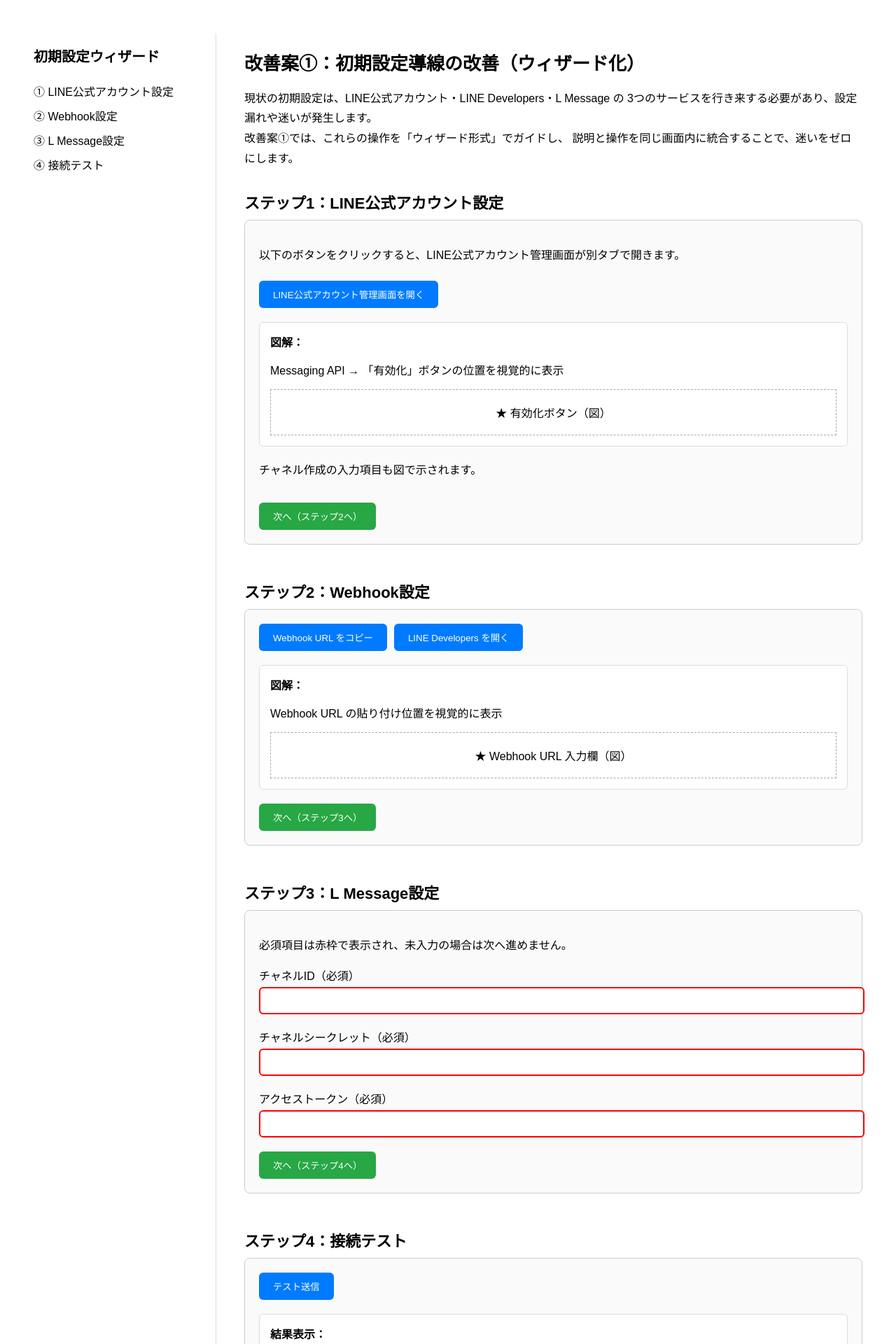
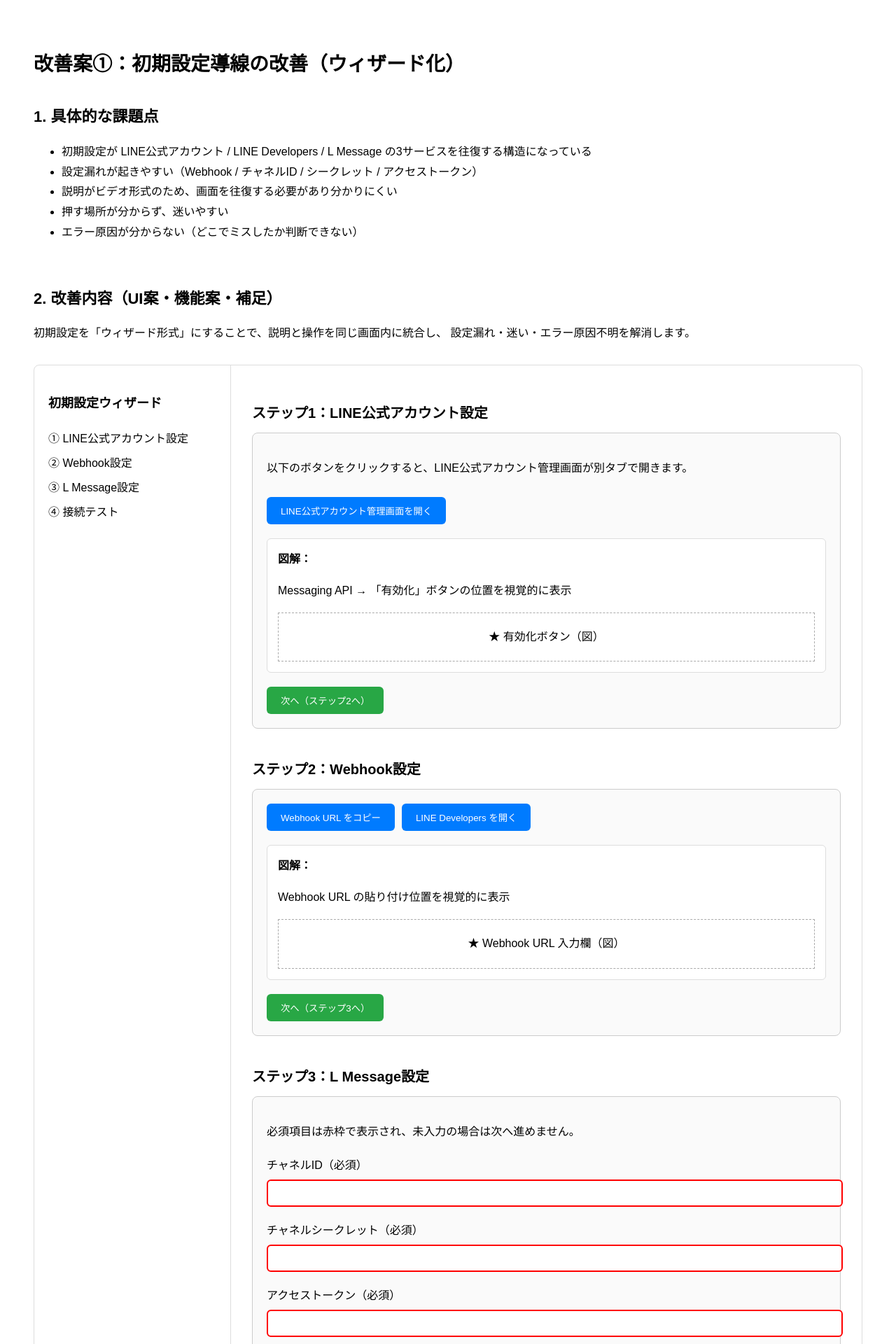
Before and after one commit to test202608/sample, a Next.js app: page /proposal1 in a window 1280 px wide. Shown: the top 1920 px of the page at 70% size. Built offline with nearby package versions, Linux system fonts and the light colour scheme.

Commit message:
ブラッシュアップ

```diff
--- a/app/proposal1/page.js
+++ b/app/proposal1/page.js
@@ -1,14 +1,48 @@
 export default function Proposal1() {
   return (
-    <main style={{ display: "flex", padding: "40px", fontFamily: "sans-serif" }}>
+    <main style={{ padding: "40px", fontFamily: "sans-serif", lineHeight: "1.8" }}>
 
-      {/* 左側：ステップ一覧（エルメ風） */}
+      {/* タイトル */}
+      <h1 style={{ fontSize: "28px", marginBottom: "30px" }}>
+        改善案①：初期設定導線の改善（ウィザード化）
+      </h1>
+
+      {/* 1. 具体的な課題点 */}
+      <section style={{ marginBottom: "60px" }}>
+        <h2 style={{ fontSize: "22px", marginBottom: "10px" }}>1. 具体的な課題点</h2>
+        <ul>
+          <li>初期設定が LINE公式アカウント / LINE Developers / L Message の3サービスを往復する構造になっている</li>
+          <li>設定漏れが起きやすい（Webhook / チャネルID / シークレット / アクセストークン）</li>
+          <li>説明がビデオ形式のため、画面を往復する必要があり分かりにくい</li>
+          <li>押す場所が分からず、迷いやすい</li>
+          <li>エラー原因が分からない（どこでミスしたか判断できない）</li>
+        </ul>
+      </section>
+
+      {/* 2. 改善内容（UI案・機能案・補足） */}
+      <section style={{ marginBottom: "60px" }}>
+        <h2 style={{ fontSize: "22px", marginBottom: "10px" }}>2. 改善内容（UI案・機能案・補足）</h2>
+
+        <p>
+          初期設定を「ウィザード形式」にすることで、説明と操作を同じ画面内に統合し、
+          設定漏れ・迷い・エラー原因不明を解消します。
+        </p>
+
+        {/* ウィザードUI案（エルメ風） */}
+        <div style={{
+          display: "flex",
+          marginTop: "30px",
+          border: "1px solid #ddd",
+          borderRadius: "8px"
+        }}>
+
+          {/* 左側：ステップ一覧 */}
           <aside style={{
             width: "240px",
             borderRight: "1px solid #ddd",
-        paddingRight: "20px"
+            padding: "20px"
           }}>
-        <h2 style={{ fontSize: "20px", marginBottom: "20px" }}>初期設定ウィザード</h2>
+            <h3 style={{ fontSize: "18px", marginBottom: "15px" }}>初期設定ウィザード</h3>
             <ul style={{ listStyle: "none", padding: 0, lineHeight: "2.2" }}>
               <li>① LINE公式アカウント設定</li>
               <li>② Webhook設定</li>
@@ -18,32 +52,20 @@
           </aside>
 
           {/* 右側：ウィザード画面 */}
-      <section style={{ flex: 1, paddingLeft: "40px" }}>
-
-        <h1 style={{ fontSize: "26px", marginBottom: "20px" }}>
-          改善案①：初期設定導線の改善（ウィザード化）
-        </h1>
-
-        <p style={{ marginBottom: "30px", lineHeight: "1.8" }}>
-          現状の初期設定は、LINE公式アカウント・LINE Developers・L Message の
-          3つのサービスを行き来する必要があり、設定漏れや迷いが発生します。
-          <br />
-          改善案①では、これらの操作を「ウィザード形式」でガイドし、
-          説明と操作を同じ画面内に統合することで、迷いをゼロにします。
-        </p>
+          <section style={{ flex: 1, padding: "30px" }}>
 
             {/* ステップ1 */}
-        <div style={{ marginBottom: "50px" }}>
-          <h2 style={{ fontSize: "22px", marginBottom: "10px" }}>ステップ1：LINE公式アカウント設定</h2>
-
+            <h3 style={{ fontSize: "20px", marginBottom: "10px" }}>
+              ステップ1：LINE公式アカウント設定
+            </h3>
             <div style={{
               border: "1px solid #ccc",
               padding: "20px",
               borderRadius: "8px",
-            background: "#fafafa"
+              background: "#fafafa",
+              marginBottom: "40px"
             }}>
               <p>以下のボタンをクリックすると、LINE公式アカウント管理画面が別タブで開きます。</p>
-
               <button style={{
                 background: "#007bff",
                 color: "#fff",
@@ -75,10 +97,6 @@
                 </div>
               </div>
 
-            <p style={{ marginTop: "20px" }}>
-              チャネル作成の入力項目も図で示されます。
-            </p>
-
               <button style={{
                 marginTop: "20px",
                 background: "#28a745",
@@ -91,17 +109,17 @@
                 次へ（ステップ2へ）
               </button>
             </div>
-        </div>
 
             {/* ステップ2 */}
-        <div style={{ marginBottom: "50px" }}>
-          <h2 style={{ fontSize: "22px", marginBottom: "10px" }}>ステップ2：Webhook設定</h2>
-
+            <h3 style={{ fontSize: "20px", marginBottom: "10px" }}>
+              ステップ2：Webhook設定
+            </h3>
             <div style={{
               border: "1px solid #ccc",
               padding: "20px",
               borderRadius: "8px",
-            background: "#fafafa"
+              background: "#fafafa",
+              marginBottom: "40px"
             }}>
               <button style={{
                 background: "#007bff",
@@ -157,17 +175,17 @@
                 次へ（ステップ3へ）
               </button>
             </div>
-        </div>
 
             {/* ステップ3 */}
-        <div style={{ marginBottom: "50px" }}>
-          <h2 style={{ fontSize: "22px", marginBottom: "10px" }}>ステップ3：L Message設定</h2>
-
+            <h3 style={{ fontSize: "20px", marginBottom: "10px" }}>
+              ステップ3：L Message設定
+            </h3>
             <div style={{
               border: "1px solid #ccc",
               padding: "20px",
               borderRadius: "8px",
-            background: "#fafafa"
+              background: "#fafafa",
+              marginBottom: "40px"
             }}>
               <p>必須項目は赤枠で表示され、未入力の場合は次へ進めません。</p>
 
@@ -216,12 +234,11 @@
                 次へ（ステップ4へ）
               </button>
             </div>
-        </div>
 
             {/* ステップ4 */}
-        <div style={{ marginBottom: "50px" }}>
-          <h2 style={{ fontSize: "22px", marginBottom: "10px" }}>ステップ4：接続テスト</h2>
-
+            <h3 style={{ fontSize: "20px", marginBottom: "10px" }}>
+              ステップ4：接続テスト
+            </h3>
             <div style={{
               border: "1px solid #ccc",
               padding: "20px",
@@ -263,9 +280,63 @@
                 完了
               </button>
             </div>
-        </div>
 
           </section>
+        </div>
+      </section>
+
+      {/* 3. 図解（タイムライン形式） */}
+      <section style={{ marginBottom: "60px" }}>
+        <h2 style={{ fontSize: "22px", marginBottom: "10px" }}>3. 図解（タイムライン形式のUI案）</h2>
+        <p>初期設定導線をタイムライン形式で視覚化し、Before/After を明確に示します。</p>
+      </section>
+
+      {/* 4. フローチャート */}
+      <section style={{ marginBottom: "60px" }}>
+        <h2 style={{ fontSize: "22px", marginBottom: "10px" }}>4. フローチャート（配信条件の分岐）</h2>
+        <p>初期設定の分岐、エラー時の分岐、成功時の流れを図で示します。</p>
+      </section>
+
+      {/* 5. 工数 */}
+      <section style={{ marginBottom: "60px" }}>
+        <h2 style={{ fontSize: "22px", marginBottom: "10px" }}>5. 工数（根拠付き）</h2>
+        <ul>
+          <li>UI作成：2〜3人日</li>
+          <li>API接続：2人日</li>
+          <li>テスト：1〜2人日</li>
+          <li>合計：5〜7人日</li>
+        </ul>
+      </section>
+
+      {/* 6. 実現可能性 */}
+      <section style={{ marginBottom: "60px" }}>
+        <h2 style={{ fontSize: "22px", marginBottom: "10px" }}>6. 実現可能性（技術・リソース）</h2>
+        <p>既存機能の流用が可能であり、技術的にもリソース的にも実現可能です。</p>
+      </section>
+
+      {/* 7. 既存機能との整合性 */}
+      <section style={{ marginBottom: "60px" }}>
+        <h2 style={{ fontSize: "22px", marginBottom: "10px" }}>7. 既存機能との整合性</h2>
+        <p>現行の設定画面と矛盾せず、ビデオ説明の代替として機能します。</p>
+      </section>
+
+      {/* 8. 優先順位 */}
+      <section style={{ marginBottom: "60px" }}>
+        <h2 style={{ fontSize: "22px", marginBottom: "10px" }}>8. 優先順位</h2>
+        <p>初期設定は最重要であり、問い合わせ削減効果が大きいため優先度は高いです。</p>
+      </section>
+
+      {/* 9. 実装時の確認事項 */}
+      <section style={{ marginBottom: "60px" }}>
+        <h2 style={{ fontSize: "22px", marginBottom: "10px" }}>9. 実装時の確認事項</h2>
+        <ul>
+          <li>図解の正確性</li>
+          <li>API接続テスト</li>
+          <li>必須項目チェック</li>
+          <li>UIの操作性</li>
+        </ul>
+      </section>
+
     </main>
   );
 }
```
Lines whose indentation alone changed are shown as unchanged.
